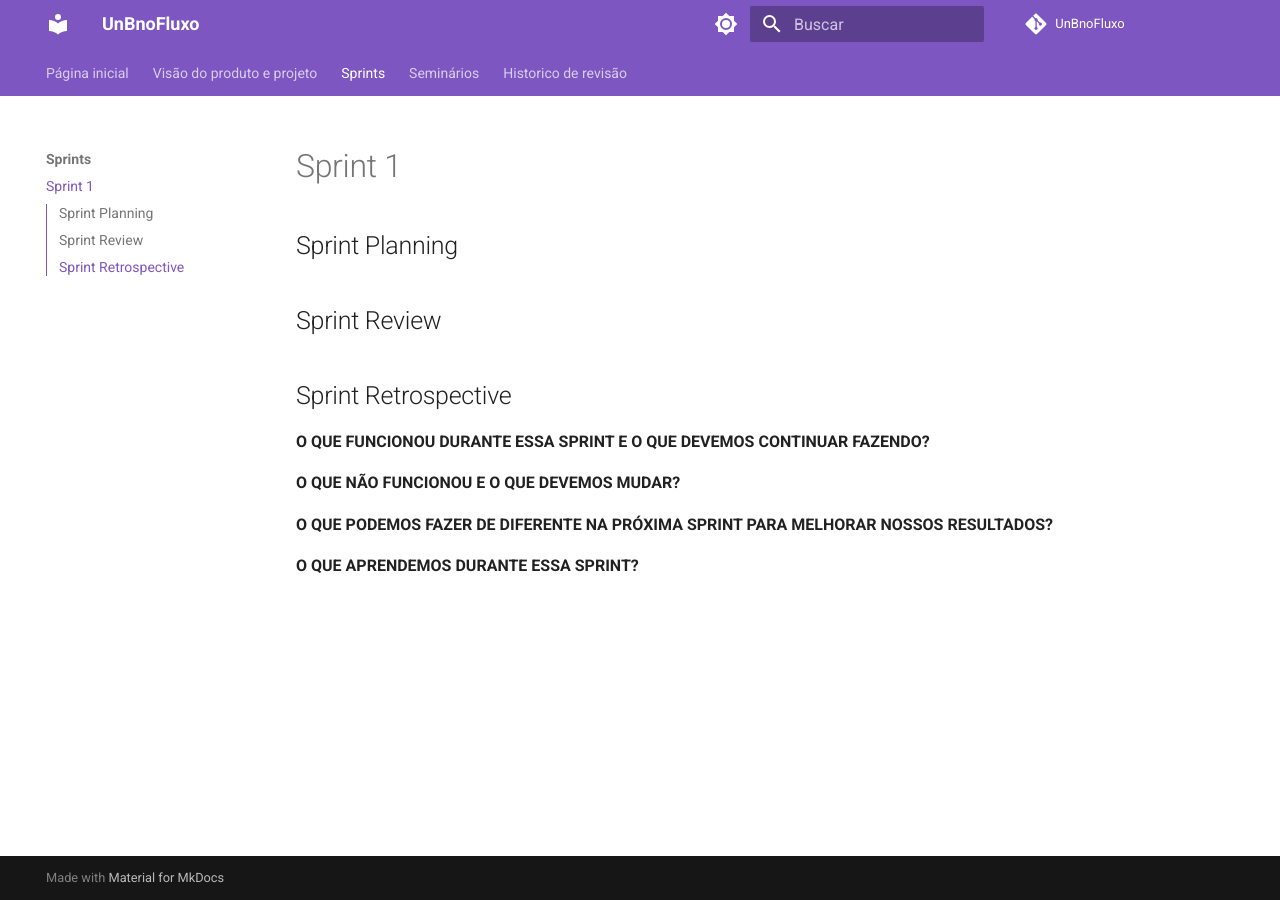
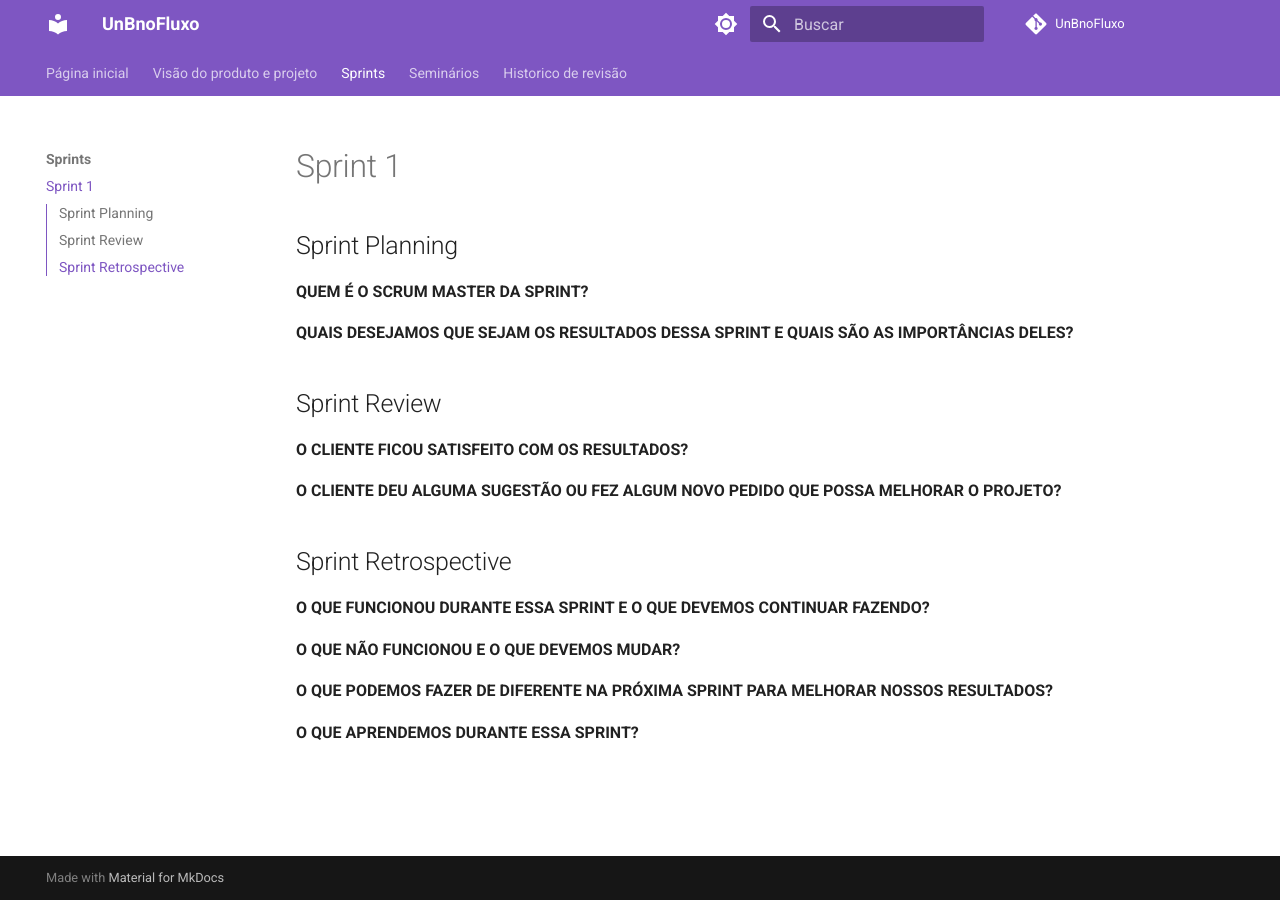
Before and after one commit to mdsreq-fga-unb/2023.1-UnBnoFluxo, an MkDocs documentation site: the page built from docs/Sprints/Sprint01.md, in a window 1280 px wide. Built offline with MkDocs 1.6.1 and Material for MkDocs 9.7.7, drawn with Linux system fonts in a browser that asks for light colours; comment, search, counter and statistics services are not loaded.

Commit message:
formulando perguntas das sprints

```diff
--- a/docs/Sprints/Sprint01.md
+++ b/docs/Sprints/Sprint01.md
@@ -1,16 +1,29 @@
 # Sprint 1
+
 ## Sprint Planning
+**QUEM É O SCRUM MASTER DA SPRINT?**
+
+
+**QUAIS DESEJAMOS QUE SEJAM OS RESULTADOS DESSA SPRINT E QUAIS SÃO AS IMPORTÂNCIAS DELES?**
+
 
 
 ## Sprint Review
+**O CLIENTE FICOU SATISFEITO COM OS RESULTADOS?**
+
+
+**O CLIENTE DEU ALGUMA SUGESTÃO OU FEZ ALGUM NOVO PEDIDO QUE POSSA MELHORAR O PROJETO?**
 
 
 
 ## Sprint Retrospective
 **O QUE FUNCIONOU DURANTE ESSA SPRINT E O QUE DEVEMOS CONTINUAR FAZENDO?**
 
+
 **O QUE NÃO FUNCIONOU E O QUE DEVEMOS MUDAR?**
+
 
 **O QUE PODEMOS FAZER DE DIFERENTE NA PRÓXIMA SPRINT PARA MELHORAR NOSSOS RESULTADOS?**
 
+
 **O QUE APRENDEMOS DURANTE ESSA SPRINT?**
```
